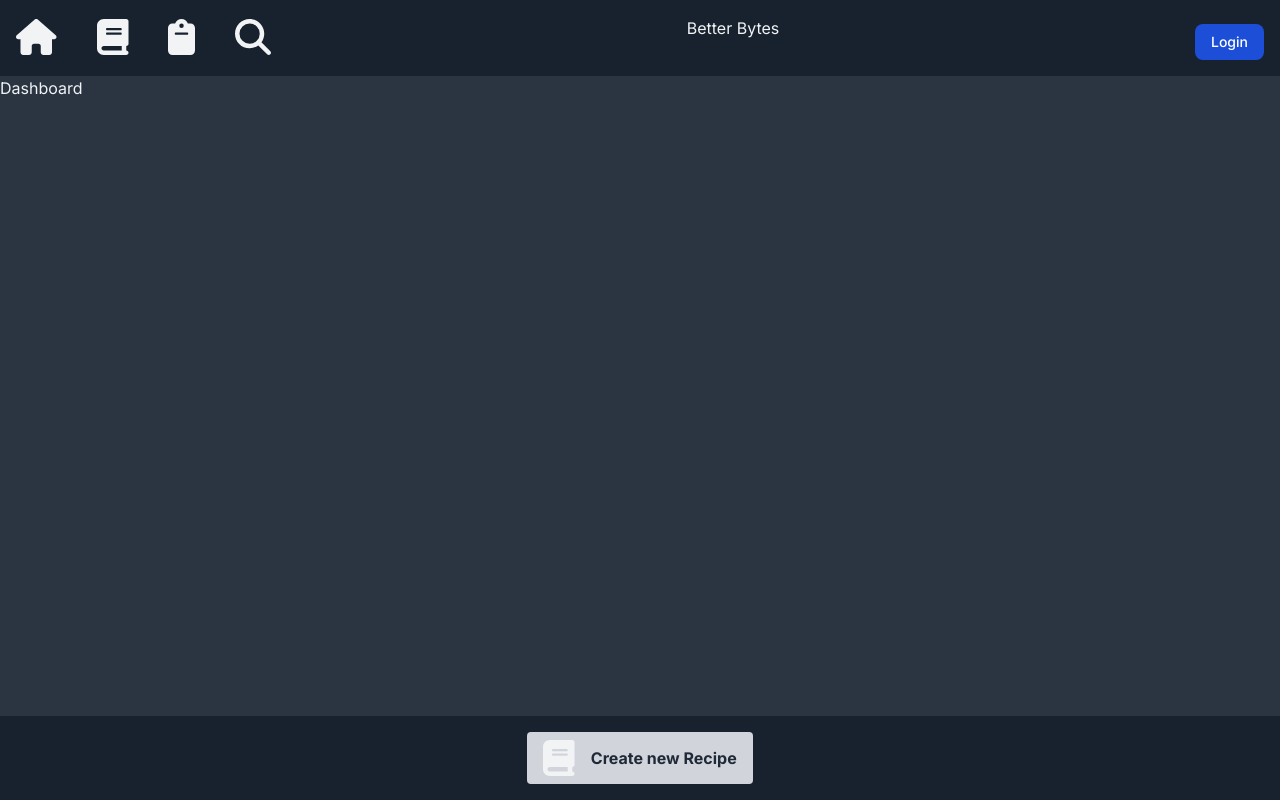
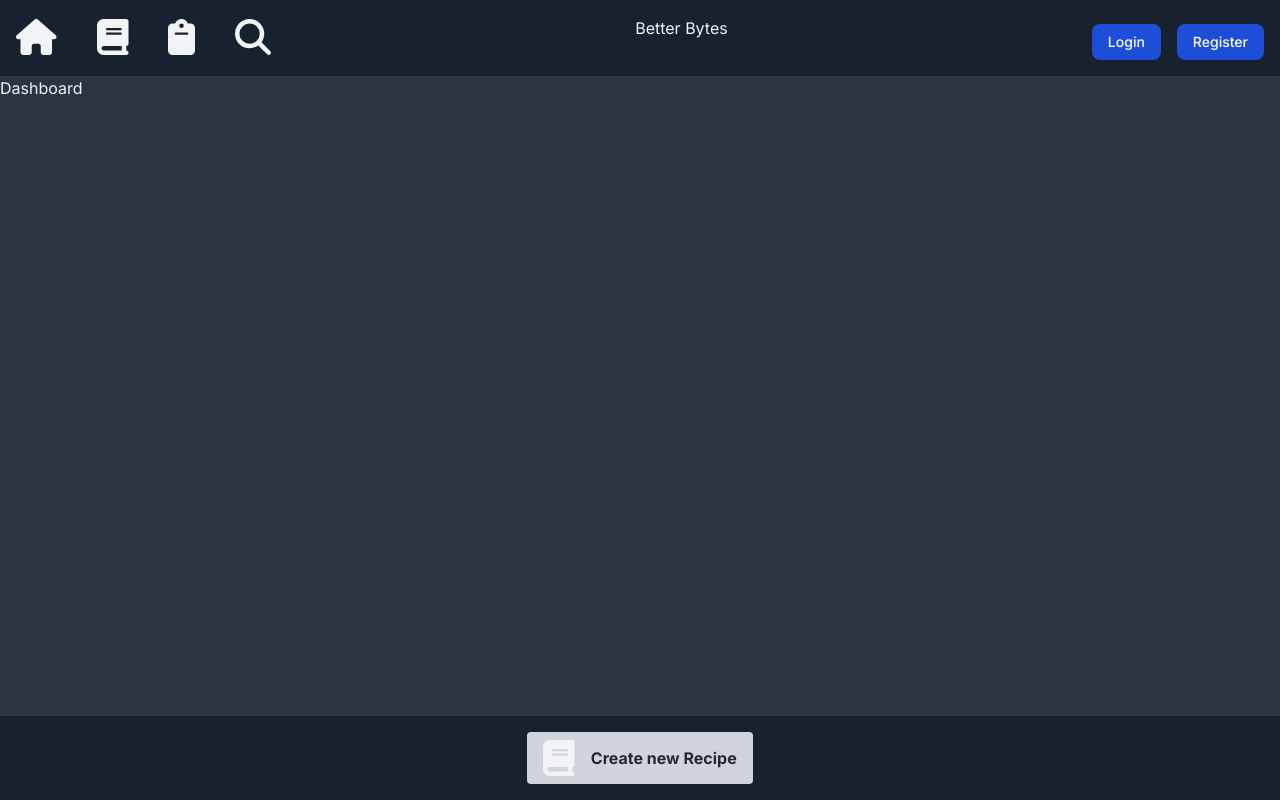
Before and after one commit to MikeTheFyke/better-byte, a Next.js app: page / in a window 1280 px wide. Built offline with nearby package versions, Linux system fonts and the light colour scheme; no server answers.

Commit message:
Github and Google auth flow working

```diff
--- a/app/(components)/Nav.tsx
+++ b/app/(components)/Nav.tsx
@@ -7,8 +7,12 @@ import {
 import { FontAwesomeIcon } from "@fortawesome/react-fontawesome";
 import Link from "next/link";
 import SearchBar from "./SearchBar";
+import { getServerSession } from "next-auth";
+import { options } from "../api/auth/[...nextauth]/options";
 
-const Nav = () => {
+const Nav = async () => {
+	const session = await getServerSession(options);
+
 	return (
 		<nav className="flex justify-between bg-nav p-4">
 			<div className="flex items-center space-x-10">
@@ -33,12 +37,36 @@ const Nav = () => {
 					<p className="text-default-text">Logout</p>
 				</div> */}
 				<div className="mt-2 flex justify-between space-x-4">
-					<button
-						type="submit"
-						className="text-white bg-blue-700 hover:bg-blue-800 focus:ring-4 focus:outline-none focus:ring-blue-300 font-medium rounded-lg text-sm px-4 py-2 dark:bg-blue-600 dark:hover:bg-blue-700 dark:focus:ring-blue-800"
-					>
-						Login
-					</button>
+					{session ? (
+						<Link
+							href="/api/auth/signout?callbackUrl=/"
+							style={{ display: "contents" }}
+						>
+							<button
+								type="button"
+								className="text-white bg-blue-700 hover:bg-blue-800 focus:ring-4 focus:outline-none focus:ring-blue-300 font-medium rounded-lg text-sm px-4 py-2 dark:bg-blue-600 dark:hover:bg-blue-700 dark:focus:ring-blue-800"
+							>
+								Logout
+							</button>
+						</Link>
+					) : (
+						<>
+							<Link href="/api/auth/signin" style={{ display: "contents" }}>
+								<button
+									type="button"
+									className="text-white bg-blue-700 hover:bg-blue-800 focus:ring-4 focus:outline-none focus:ring-blue-300 font-medium rounded-lg text-sm px-4 py-2 dark:bg-blue-600 dark:hover:bg-blue-700 dark:focus:ring-blue-800"
+								>
+									Login
+								</button>
+							</Link>
+							<button
+								type="submit"
+								className="text-white bg-blue-700 hover:bg-blue-800 focus:ring-4 focus:outline-none focus:ring-blue-300 font-medium rounded-lg text-sm px-4 py-2 dark:bg-blue-600 dark:hover:bg-blue-700 dark:focus:ring-blue-800"
+							>
+								Register
+							</button>
+						</>
+					)}
 				</div>
 			</div>
 		</nav>
--- /dev/null
+++ b/app/api/auth/[...nextauth]/options.js
@@ -0,0 +1,47 @@
+import GitHubProvider from "next-auth/providers/github";
+import GoogleProvider from "next-auth/providers/google";
+
+export const options = {
+	providers: [
+		GitHubProvider({
+			profile(profile) {
+				console.log("Github profile : ", profile);
+
+				let userRole = "Github User";
+				if (profile?.email == "mikefyke@hotmail.com") {
+					userRole = "admin";
+				}
+
+				return {
+					...profile,
+					role: userRole,
+				};
+			},
+			clientId: process.env.GitHub_ID,
+			clientSecret: process.env.GitHub_Secret,
+		}),
+		GoogleProvider({
+			profile(profile) {
+				console.log("Google profile : ", profile);
+
+				return {
+					...profile,
+					id: profile.sub,
+					role: userRole,
+				};
+			},
+			clientId: process.env.GOOGLE_ID,
+			clientSecret: process.env.GOOGLE_Secret,
+		}),
+	],
+	callbacks: {
+		async jwt({ token, user }) {
+			if (user) token.role = user.role;
+			return token;
+		},
+		async session({ session, token }) {
+			if (session?.user) session.user.role = token.role;
+			return session;
+		},
+	},
+};
--- /dev/null
+++ b/app/api/auth/[...nextauth]/route.js
@@ -0,0 +1,5 @@
+import NextAuth from "next-auth";
+import { options } from "./options";
+
+const handler = NextAuth(options);
+export { handler as GET, handler as POST };
```
